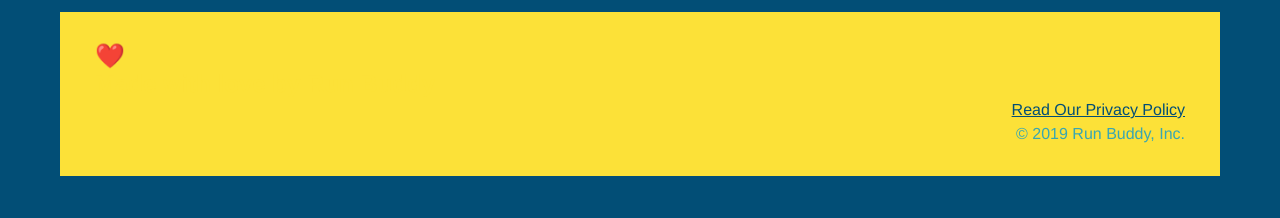
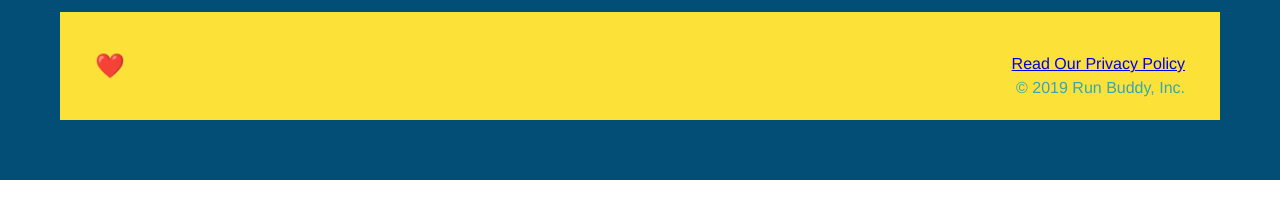
Before and after one commit to cpesar/run-buddy1, a plain HTML site: page index.html in a window 1280 px wide. Shown: the part 3701-3919 px from the top of the page. After the commit the page ends 3881 px from the top, so only its background shows below. Drawn offline with Linux system fonts and the light colour scheme.

Commit message:
troubleshooting footer issues--UNSOLVED

```diff
--- a/assets/css/style.css
+++ b/assets/css/style.css
@@ -57,26 +57,20 @@ header nav ul li a {
 footer {
   background: #fce138;
   width: 100%;
-  padding: 30px 35px;
-  justify-content: space-between;
-  flex-wrap: wrap;
-
-
+  padding: 40px 35px;
 }
 
 footer h2 {
-  color: #024e76
+  display: inline;
+  color: #024e76;
   font-size: 30 px;
-
+  margin: 0;
 }
 
 footer div {
+  float: right;
   line-height: 1.5;
   text-align: right;
-}
-
-footer a {
-  color: #024e76;
 }
 
 section {
```
